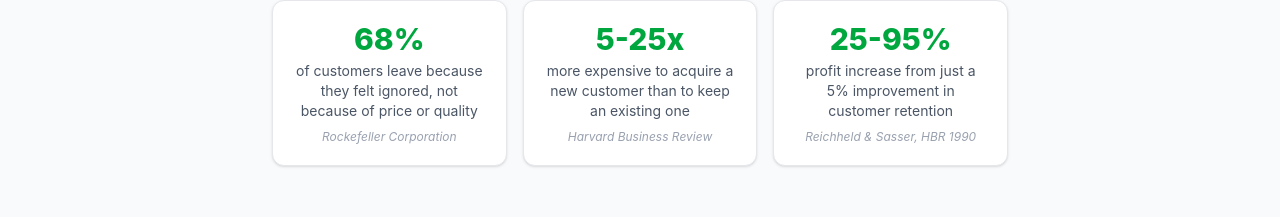
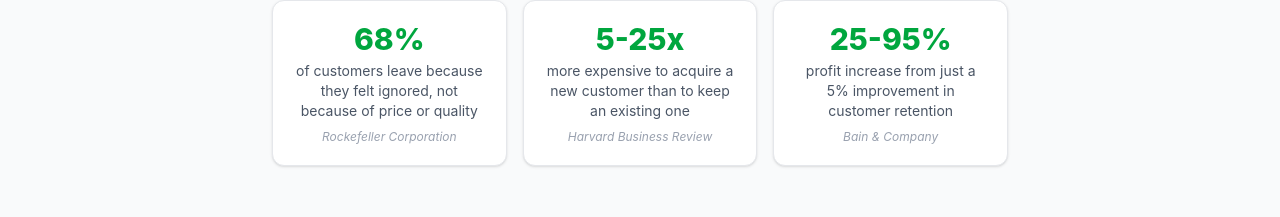
Before and after one commit to jobblixor/promise-tracker-mvp, a React (Vite) app: page /blog/why-service-businesses-lose-customers in a window 1280 px wide. Shown: the part 231-448 px from the top of the page. Built offline with nearby package versions, Linux system fonts and the light colour scheme; no server answers.

Commit message:
Standardize retention stat source attribution across blog articles

```diff
--- a/src/pages/BlogWhyLoseCustomers.jsx
+++ b/src/pages/BlogWhyLoseCustomers.jsx
@@ -103,7 +103,7 @@ export default function BlogWhyLoseCustomers() {
           {[
             { stat: '68%', desc: 'of customers leave because they felt ignored, not because of price or quality', source: 'Rockefeller Corporation' },
             { stat: '5-25x', desc: 'more expensive to acquire a new customer than to keep an existing one', source: 'Harvard Business Review' },
-            { stat: '25-95%', desc: 'profit increase from just a 5% improvement in customer retention', source: 'Reichheld & Sasser, HBR 1990' }
+            { stat: '25-95%', desc: 'profit increase from just a 5% improvement in customer retention', source: 'Bain & Company' }
           ].map((item, i) => (
             <div key={i} className="rounded-xl border border-gray-200 bg-white p-5 text-center shadow-sm">
               <p className="mb-1 text-3xl font-extrabold text-green-600">{item.stat}</p>
```
